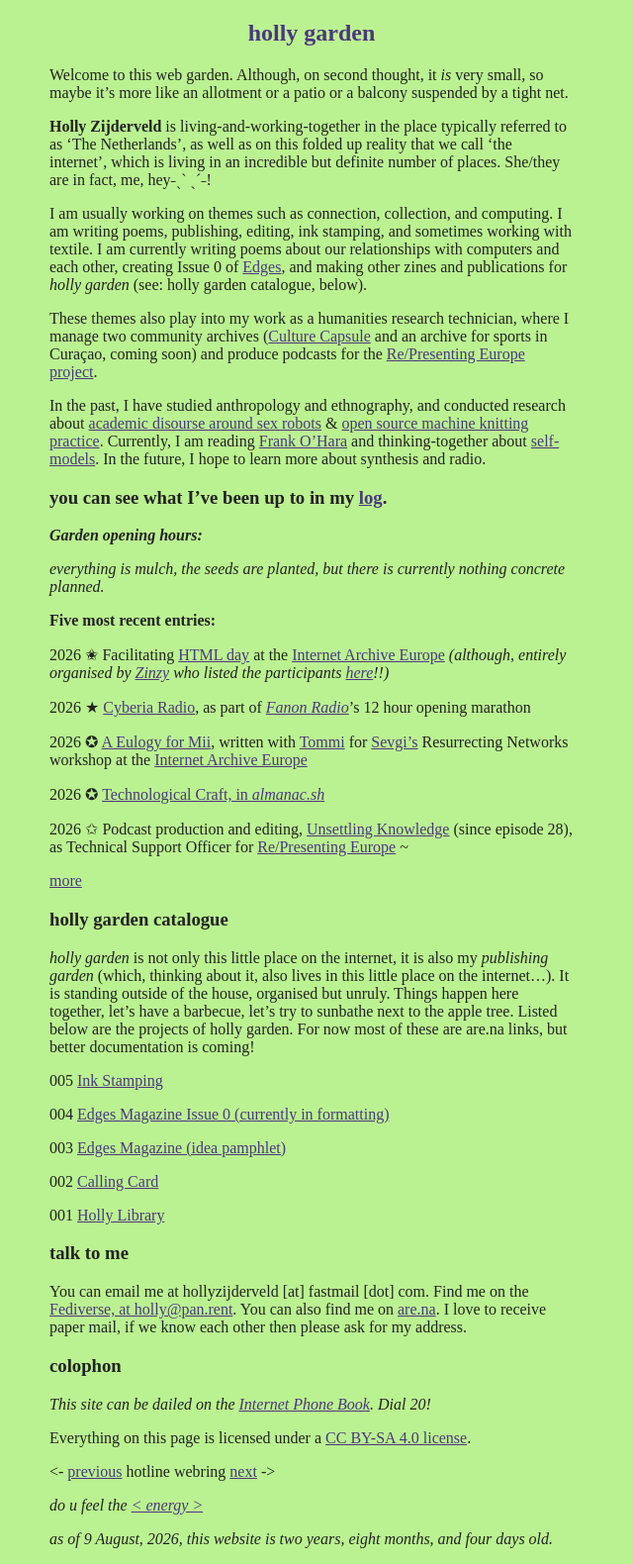
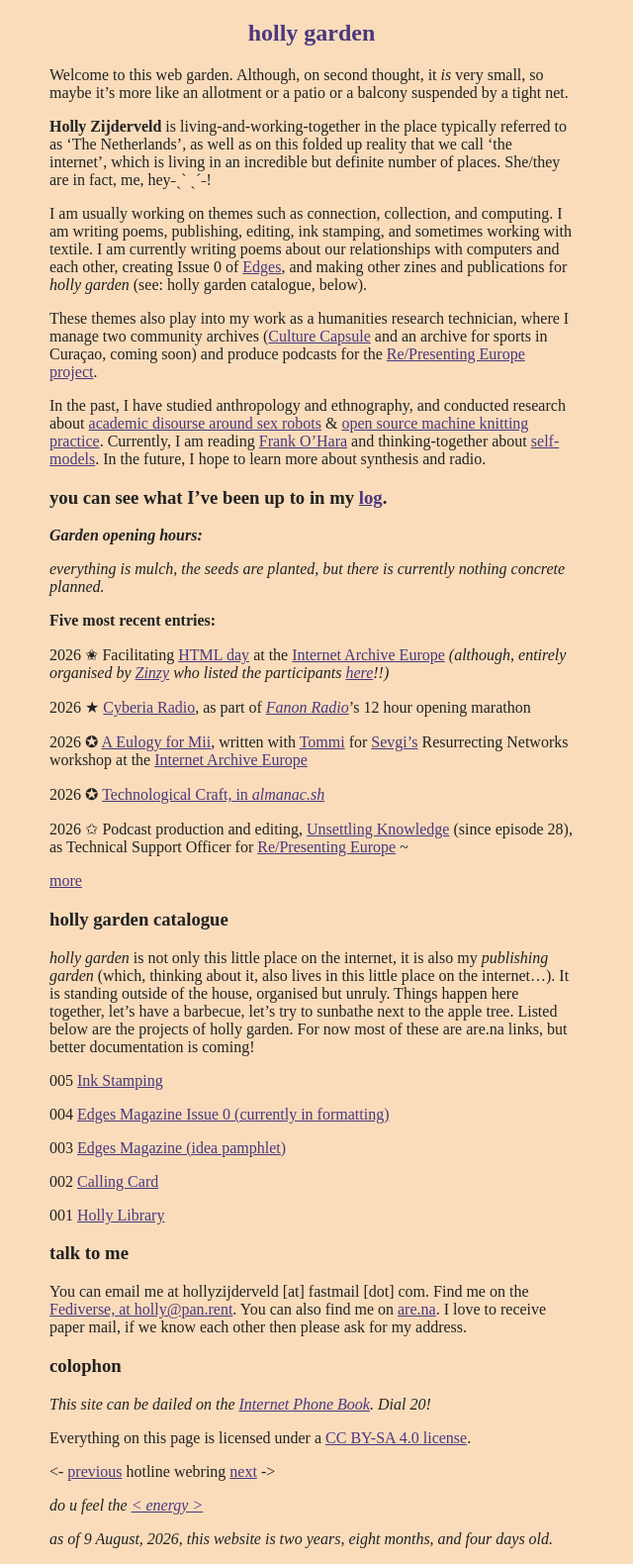
Before and after one commit to hollyz1jderveld/hollyz1jderveld.github.io, a Jekyll site: the page built from index.md, in a window 1280 px wide. Shown: the whole page at 99% size, without its empty margins (0-640 px from the left). Built offline with Jekyll 4.4.1, drawn with Linux system fonts in a browser that asks for light colours; some web fonts are replaced; Markdown is read by kramdown in place of the engine named in the settings; our own code applies the rules of GitHub Pages for plain Markdown files.

Commit message:
Update style.css

```diff
--- a/assets/css/style.css
+++ b/assets/css/style.css
@@ -1,6 +1,6 @@
 body {
     color:#222222;
-    background-color: #bbf291;
+    background-color: #FADCBB;
     margin-left: 50px;
     margin-right: 700px;
 }
```
